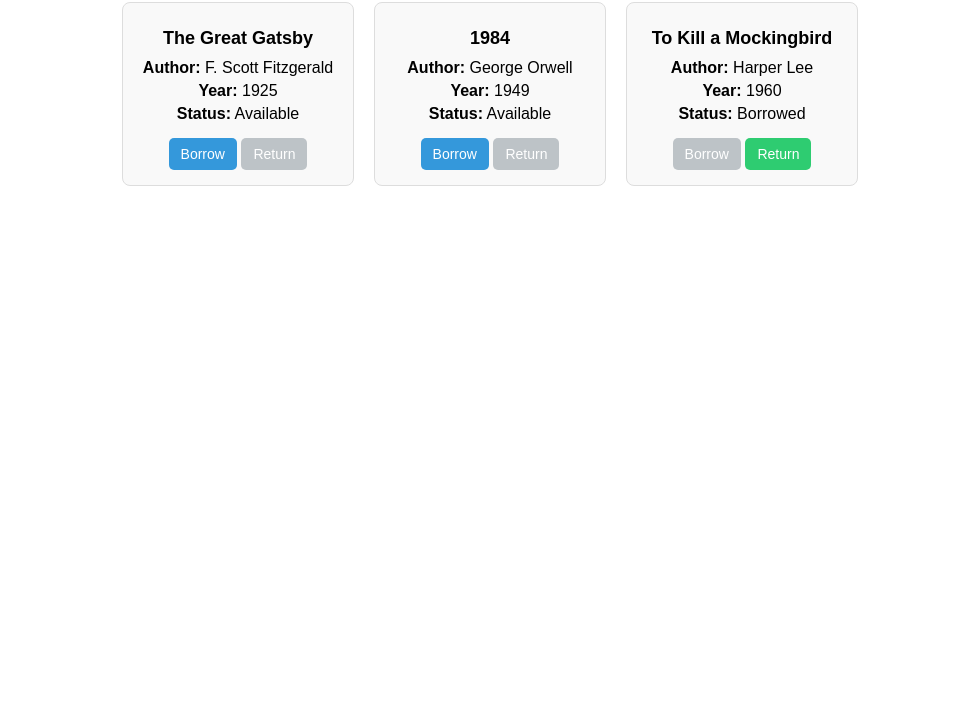
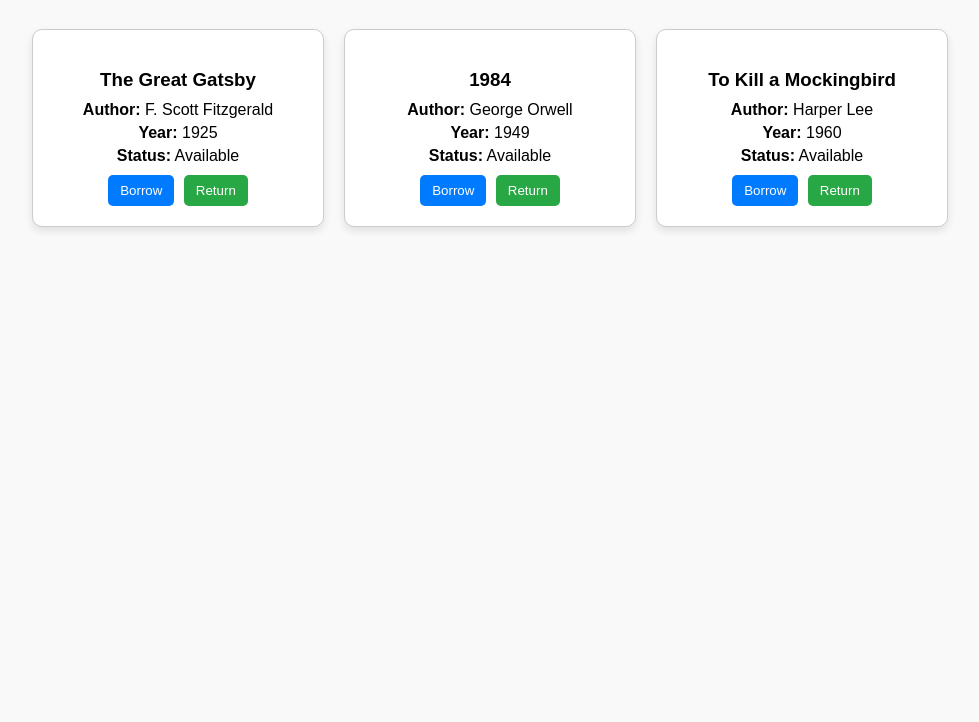
Before and after one commit to IvyNjenga12/library-system, a plain HTML site: page index.html in a window 1280 px wide. Shown: the part 78-800 px from the top of the page, without its empty margins (150-1129 px from the left). Drawn offline with Linux system fonts and the light colour scheme.

Commit message:
Update index.html

```diff
--- a/index.html
+++ b/index.html
@@ -1,17 +1,122 @@
 <!DOCTYPE html>
 <html lang="en">
 <head>
-    <meta charset="UTF-8">
-    <meta name="viewport" content="width=device-width, initial-scale=1.0">
+  <meta charset="UTF-8" />
+  <meta name="viewport" content="width=device-width, initial-scale=1.0"/>
   <title>Library Management System</title>
-    <link rel="stylesheet" href="styles.css">
+  <style>
+    body {
+      font-family: Arial, sans-serif;
+      text-align: center;
+      background-color: #f9f9f9;
+    }
+
+    h1 {
+      margin-top: 30px;
+    }
+
+    .book-container {
+      display: flex;
+      justify-content: center;
+      gap: 20px;
+      margin-top: 40px;
+      flex-wrap: wrap;
+    }
+
+    .book-card {
+      background-color: white;
+      border: 1px solid #ccc;
+      border-radius: 10px;
+      padding: 20px;
+      width: 250px;
+      box-shadow: 0 4px 8px rgba(0, 0, 0, 0.1);
+    }
+
+    .book-card h3 {
+      margin-bottom: 10px;
+    }
+
+    .book-card p {
+      margin: 5px 0;
+    }
+
+    .buttons {
+      margin-top: 10px;
+    }
+
+    .borrow-btn {
+      background-color: #007bff;
+      color: white;
+      border: none;
+      padding: 8px 12px;
+      margin-right: 5px;
+      border-radius: 5px;
+      cursor: pointer;
+    }
+
+    .return-btn {
+      background-color: #28a745;
+      color: white;
+      border: none;
+      padding: 8px 12px;
+      border-radius: 5px;
+      cursor: pointer;
+    }
+  </style>
 </head>
 <body>
+
   <h1>Library Management System</h1>
-    <div id="library">
-      <!-- Books will be loaded here dynamically -->
+  <div class="book-container">
+    <div class="book-card" id="book1">
+      <h3>The Great Gatsby</h3>
+      <p><strong>Author:</strong> F. Scott Fitzgerald</p>
+      <p><strong>Year:</strong> 1925</p>
+      <p><strong>Status:</strong> <span class="status">Available</span></p>
+      <div class="buttons">
+        <button class="borrow-btn" onclick="borrowBook('book1')">Borrow</button>
+        <button class="return-btn" onclick="returnBook('book1')">Return</button>
+      </div>
     </div>
 
-    <script src="script.js"></script>
+    <div class="book-card" id="book2">
+      <h3>1984</h3>
+      <p><strong>Author:</strong> George Orwell</p>
+      <p><strong>Year:</strong> 1949</p>
+      <p><strong>Status:</strong> <span class="status">Available</span></p>
+      <div class="buttons">
+        <button class="borrow-btn" onclick="borrowBook('book2')">Borrow</button>
+        <button class="return-btn" onclick="returnBook('book2')">Return</button>
+      </div>
+    </div>
+
+    <div class="book-card" id="book3">
+      <h3>To Kill a Mockingbird</h3>
+      <p><strong>Author:</strong> Harper Lee</p>
+      <p><strong>Year:</strong> 1960</p>
+      <p><strong>Status:</strong> <span class="status">Available</span></p>
+      <div class="buttons">
+        <button class="borrow-btn" onclick="borrowBook('book3')">Borrow</button>
+        <button class="return-btn" onclick="returnBook('book3')">Return</button>
+      </div>
+    </div>
+  </div>
+
+  <script>
+    function borrowBook(bookId) {
+      const bookCard = document.getElementById(bookId);
+      const status = bookCard.querySelector(".status");
+      status.textContent = "Borrowed";
+      status.style.color = "red";
+    }
+
+    function returnBook(bookId) {
+      const bookCard = document.getElementById(bookId);
+      const status = bookCard.querySelector(".status");
+      status.textContent = "Available";
+      status.style.color = "green";
+    }
+  </script>
+
 </body>
 </html>
```
Lines whose indentation alone changed are shown as unchanged.
